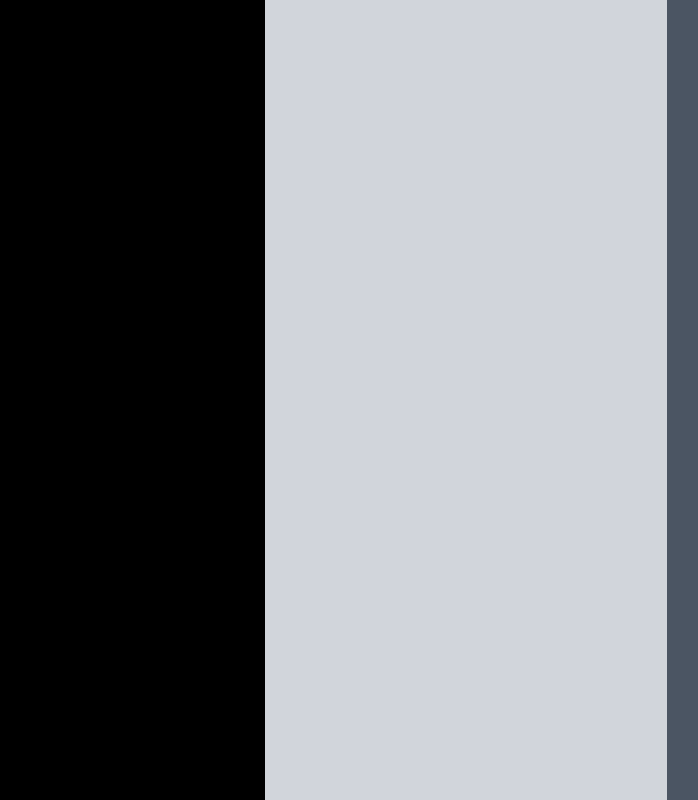
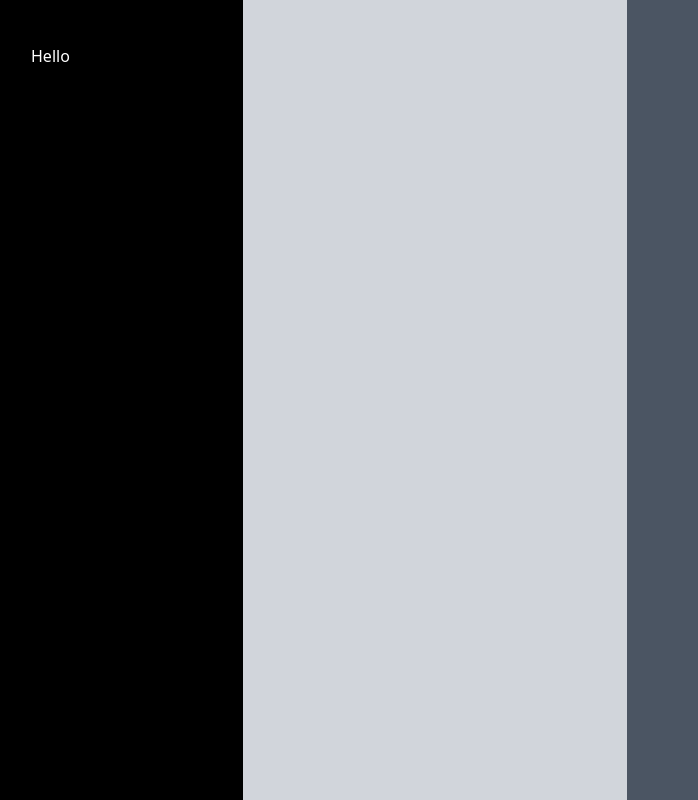
Before and after one commit to pemeraldy/expense-watcher, a React (Vite) app: page / in a window 1280 px wide. Shown: the whole page, without its empty margins (13-711 px from the left). Built offline with nearby package versions, Linux system fonts and the light colour scheme.

Commit message:
installed hero icons

```diff
--- a/package.json
+++ b/package.json
@@ -8,6 +8,7 @@
     "preview": "vite preview"
   },
   "dependencies": {
+    "@heroicons/react": "^1.0.6",
     "autoprefixer": "^10.4.4",
     "daisyui": "^2.13.5",
     "postcss": "^8.4.12",
--- a/src/App.jsx
+++ b/src/App.jsx
@@ -1,13 +1,16 @@
 import { useState } from "react";
 import "./App.css";
+import SideBar from "./components/SideBar";
 
 function App() {
   const [count, setCount] = useState(0);
 
   return (
     <div className="flex  h-screen">
-      <div className=" h-full  md:w-[278px] bg-black"></div>
-      <div className=" h-full md:w-[402px] bg-gray-300"></div>
+      <div className=" h-full  md:w-[20%] bg-black">
+        <SideBar />
+      </div>
+      <div className=" h-full md:w-[30%] bg-gray-300"></div>
       <div className=" flex-1 h-full bg-gray-600"></div>
     </div>
   );
--- /dev/null
+++ b/src/components/SideBar.jsx
@@ -0,0 +1,9 @@
+import React from 'react'
+
+export default function SideBar() {
+  return (
+    <div className='w-full md:p-11'>
+        <h1 className='text-white'> Hello</h1>
+    </div>
+  )
+}
```
Also changed, not shown: 1 other file (tests, documents, lock files or other folders).
